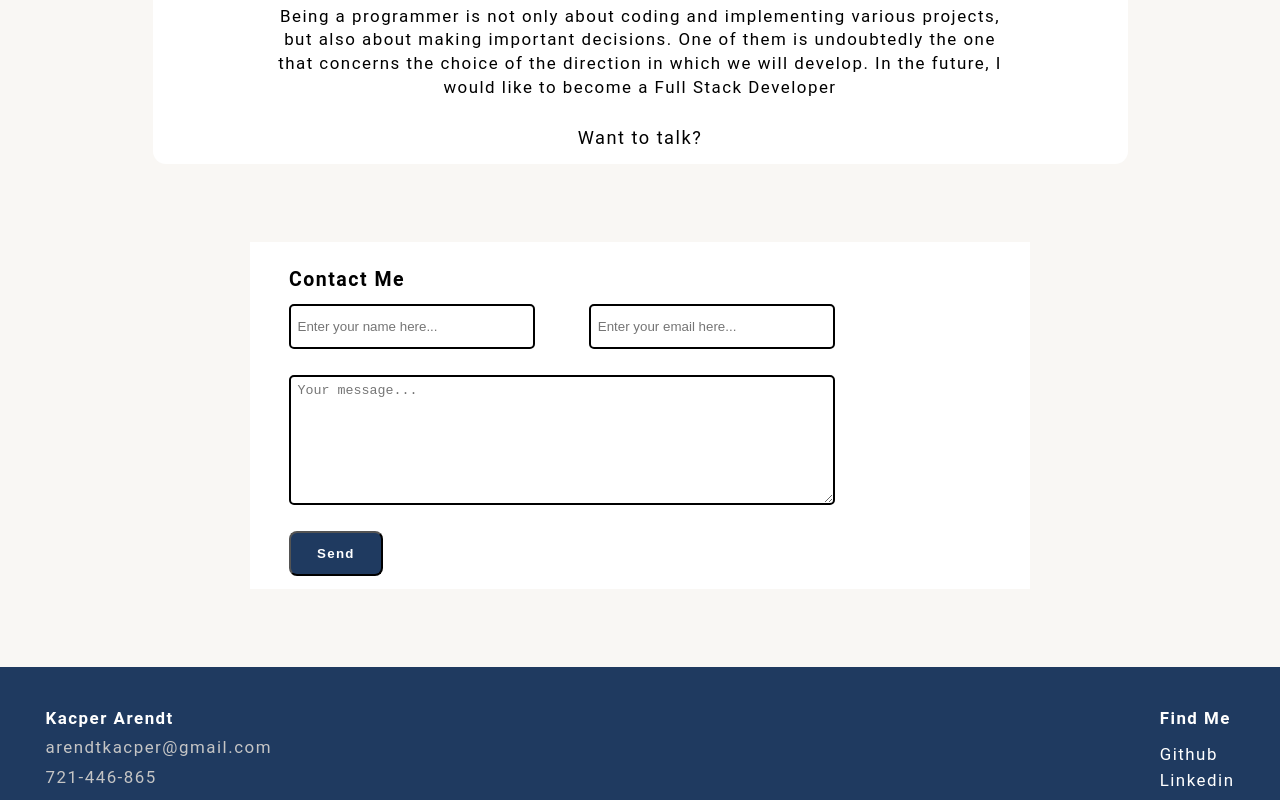
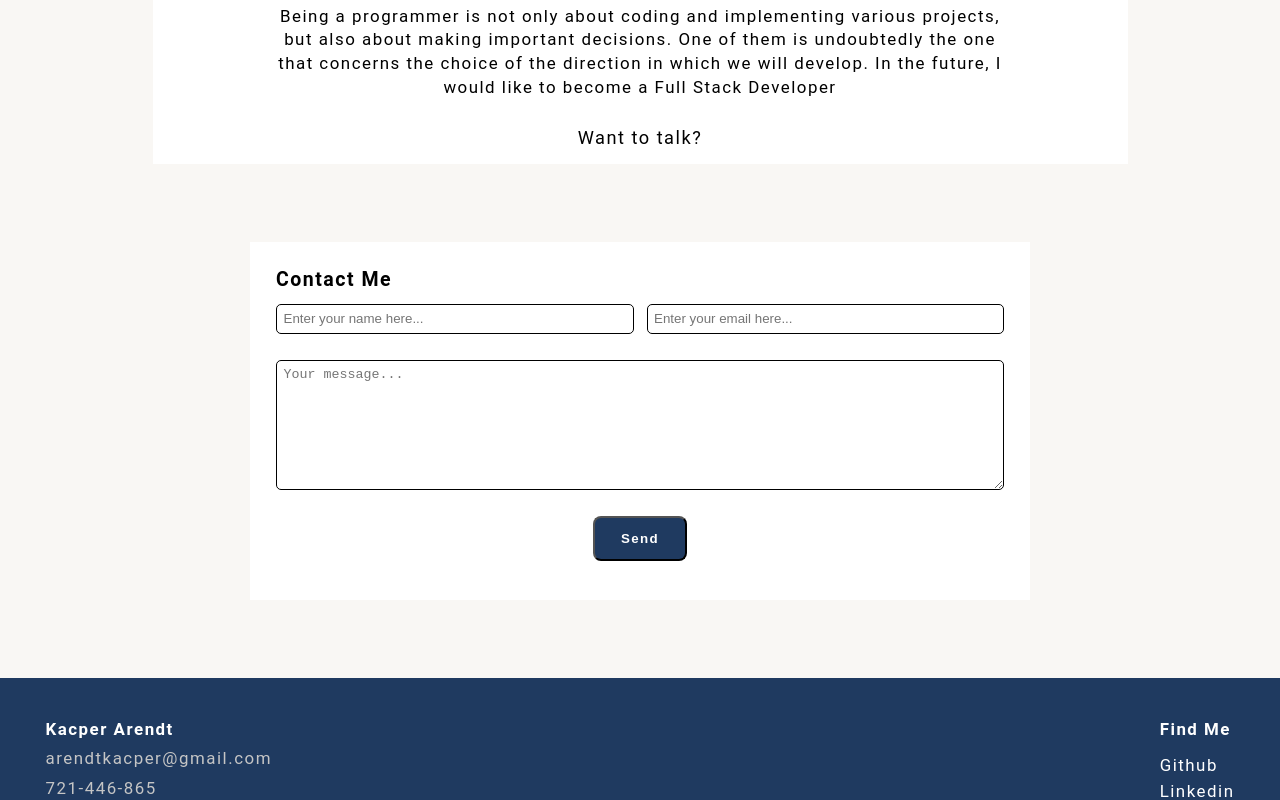
Before and after one commit to Kacper-Arendt/kacper-koduje, a React (Create React App) app: page / in a window 1280 px wide. Shown: the part 3487-4287 px from the top of the page. Built offline with nearby package versions, Linux system fonts and the light colour scheme; no server answers.

Commit message:
feat fix contact me component

```diff
--- a/src/App.tsx
+++ b/src/App.tsx
@@ -1,6 +1,5 @@
 import React from 'react';
 import styled, {createGlobalStyle} from 'styled-components';
-
 import {About, Skills, Contact, Footer, Header, Projects, Menu} from "./components/Componets";
 import {device} from './Models/MediaQueries';
 
@@ -50,7 +49,7 @@ export function App() {
                 <Header/>
                 <About/>
                 <Skills/>
-                {<Projects/>}
+                <Projects/>
                 <Contact/>
                 <Footer/>
             </Wrapper>
--- a/src/components/Contact/AndThisIsJustBeginning.tsx
+++ b/src/components/Contact/AndThisIsJustBeginning.tsx
@@ -2,17 +2,19 @@ import styled from "styled-components";
 import {device} from "../../Models/MediaQueries";
 
 const StyledDiv = styled.div`
+  display: flex;
+  flex-direction: column;
+  align-items: center;
+  justify-content: center;
+
   width: 100%;
   max-width: 60rem;
   margin: 3rem;
   padding: 2rem 1rem 0;
+
+  text-align: center;
   background-color: white;
-  display: flex;
-  flex-direction: column;
-
-  place-items: center;
   color: black;
-  text-align: center;
 
   h3 {
     font-size: 2rem;
@@ -35,26 +37,20 @@ const StyledDiv = styled.div`
     width: 80%;
     margin: 0 auto;
   }
-}
-  @media${device.laptop}{
-  border-radius: 1rem;
-}
-
-@media${device.laptopL} {
+} @media${device.laptopL} {
   max-width: 100rem;
 }
-`
+`;
 
 export const AndThisIsJustBeginning = () => {
     return (
         <StyledDiv>
-            <div>
-                <h3>And this is just the beginning</h3>
-                <p>Being a programmer is not only about coding and implementing various projects, but also about making
-                    important decisions. One of them is undoubtedly the one that concerns the choice of the direction
-                    in which we will develop. In the future, I would like to become a Full Stack Developer</p>
-                <p>Want to talk?</p>
-            </div>
+            <h3>And this is just the beginning</h3>
+            <p>Being a programmer is not only about coding and implementing various projects, but also about making
+                important decisions. One of them is undoubtedly the one that concerns the choice of the direction
+                in which we will develop. In the future, I would like to become a Full Stack Developer
+            </p>
+            <p>Want to talk?</p>
         </StyledDiv>
     )
 }
--- a/src/components/Contact/Contact.tsx
+++ b/src/components/Contact/Contact.tsx
@@ -7,103 +7,85 @@ import {device} from "../../Models/MediaQueries";
 import {AndThisIsJustBeginning} from "./AndThisIsJustBeginning";
 
 const Wrapper = styled(StyledWrapper)`
-    margin: 3rem 0;
-`
+  margin: 3rem 0;
+`;
 
-const Div = styled.div`
+const Form = styled.form`
+  display: flex;
+  flex-direction: column;
+  align-items: center;
+  justify-content: center;
+  column-gap: 1rem;
+
   width: 80%;
   max-width: 60rem;
   margin: 3rem;
-  padding: 2rem 0 0;
+  padding: 2rem;
   background-color: white;
-  display: flex;
-  flex-direction: column;
-  place-items: center;
+
+  input, textarea {
+    outline: none;
+    border-radius: 5px;
+    margin: 1rem 0;
+    padding: .5rem;
+    border: 1px solid black;
+
+    :active, :focus {
+      border: 1px solid orange;
+    }
+  }
 
   h3 {
-    color: black;
+    flex: 1 100%;
+    margin: 0;
     text-align: start;
     font-size: 1.5rem;
+    color: black;
+  }
+
+  span {
+    margin: 1rem 0 0;
+    text-align: center;
+    color: black;
   }
 
 @media${device.tablet} {
   flex-flow: row wrap;
-  place-items: flex-start;
 
   h3 {
     flex: 1 100%;
-    margin-left: 3rem;
+    align-self: start;
   }
-}
-`
-const Form = styled.form`
-  width: 100%;
-  display: flex;
-  flex-direction: column;
-  place-items: center;
-
-  input, textarea {
-    outline: none;
-    border-radius: 5px;
-
-    :hover {
-      transform: scale(1.01);
-    }
-
-    :active, :focus {
-      border: 2px solid orange;
-    }
-  }
-
-  span {
-    color: black;
-    margin: 1rem 0 0;
-    text-align: center;
-  }
-
-@media${device.tablet} {
-  width: 70%;
-  flex-flow: row wrap;
-  margin-left: 3rem;
 
   span {
     margin: 0 0 0 2rem;
     font-size: 1.3rem;
   }
 }
-`
+`;
+
 const TextArea = styled.textarea`
   width: 80%;
   height: 10rem;
-  margin: 1rem 0;
-  padding: .5rem;
-  overflow: hidden;
-  border: 1px solid black;
 
 @media${device.tablet} {
   width: 100%;
   border: 2px solid black;
 }
-`
+`;
+
 const Input = styled.input`
+  flex: 1 45%;
   width: 80%;
   max-width: 40rem;
-  margin: 1rem 0;
-  padding: .5rem;
-  border: 1px solid black;
 
 @media${device.tablet} {
-  width: 45%;
   padding: 1rem .5rem;
   border: 2px solid black;
+}
+`;
 
-  :first-of-type {
-    margin-right: auto;
-  }
-}
-`
 const ButtonEl = styled.button`
-  place-self: center;
   margin: 1rem 0 .5rem;
   padding: 1rem 2rem;
   transition: all .4s;
@@ -129,18 +111,17 @@ const ButtonEl = styled.button`
   }
 
 @media${device.tablet} {
-  place-self: flex-start;
   margin: 1rem 0;
 }
-`
+`;
 
 export const Contact = () => {
     const [message, setMessage] = useState<string | null>();
     const [loading, setLoading] = useState(false);
 
-    const templateId = process.env["REACT_APP_TEMPLATE_ID"];
-    const userID = process.env["REACT_APP_USER_ID"];
-    const serviceID = process.env["REACT_APP_SERVICE_ID"];
+    const templateId = 'template_zz2fjrh';
+    const userID = 'user_7j4VonaUyBW8EtEvHomeP';
+    const serviceID = 'service_jlnr2zb';
 
     const handleSubmit = async (e: any): Promise<void> => {
         e.preventDefault();
@@ -163,18 +144,17 @@ export const Contact = () => {
 
     return (
         <Wrapper id="contact">
-            <AndThisIsJustBeginning />
-            <Div>
+            <AndThisIsJustBeginning/>
+            <Form onSubmit={handleSubmit}>
                 <h3>Contact Me</h3>
-                <Form onSubmit={handleSubmit}>
-                    <Input type="name" autoComplete="given-name" name="name" placeholder="Enter your name here..."/>
-                    <Input type="email" name='email' placeholder='Enter your email here...'/>
-                    <TextArea name='message' placeholder="Your message..."/>
-                    <ButtonEl>Send</ButtonEl>
-                    {loading && <span><Spinner/></span>}
-                    {message && <span>{message}</span>}
-                </Form>
-            </Div>
+                <Input type="name" autoComplete="given-name" name="name" placeholder="Enter your name here..."
+                       required/>
+                <Input type="email" name='email' placeholder='Enter your email here...' required/>
+                <TextArea name='message' placeholder="Your message..." required/>
+                <ButtonEl type='submit'>Send</ButtonEl>
+                {loading && <span><Spinner/></span>}
+                {message && <span>{message}</span>}
+            </Form>
         </Wrapper>
     )
 }
--- a/src/components/Footer.tsx
+++ b/src/components/Footer.tsx
@@ -6,6 +6,7 @@ const StyledFooter = styled.footer`
   flex-wrap: wrap;
   justify-content: space-between;
   align-items: baseline;
+
   margin-top: auto;
   padding: 2.5rem;
   background-color: #1F3A60;
@@ -17,8 +18,8 @@ const StyledFooter = styled.footer`
   }
 
 @media${device.tablet} {
+  padding: 2.5rem 3.5rem;
   font-size: 1.3rem;
-  padding: 2.5rem 3.5rem;
 }
 `
 
--- a/src/components/Skills.tsx
+++ b/src/components/Skills.tsx
@@ -5,15 +5,16 @@ import {StyledWrapper} from "./UI/Wrapper";
 
 const Wrapper = styled(StyledWrapper)`
   margin: 3rem 0;
-`
+`;
 
 const Div = styled.div`
-  margin: 1rem 0;
-  width: 80%;
-  max-width: 110rem;
   display: flex;
   flex-wrap: wrap;
   justify-content: center;
+
+  width: 80%;
+  max-width: 110rem;
+  margin: 1rem 0;
   background-color: white;
 
 
@@ -27,15 +28,16 @@ const Div = styled.div`
       margin-top: .5rem;
     }
   }
-`
+`;
 
 const IconContainer = styled.div`
   display: flex;
   flex-direction: column;
   text-align: center;
   justify-content: center;
+  align-items: center;
+
   width: 30%;
-  align-items: center;
 
   :hover {
     color: orange;
@@ -68,7 +70,7 @@ const IconContainer = styled.div`
   width: 25%;
   margin: 3rem 0;
 }
-`
+`;
 
 export const Skills = () => {
     return (
--- a/src/components/UI/Spinner.tsx
+++ b/src/components/UI/Spinner.tsx
@@ -43,14 +43,14 @@ const Span = styled.div`
       transform: scale(1.0);
     }
   }
-
-`
+`;
 
 export const Spinner = (): JSX.Element => {
     return (
-        <Span className="spinner">
-            <div></div>
-            <div></div>
-            <div></div>
-        </Span>);
+        <Span>
+            <div/>
+            <div/>
+            <div/>
+        </Span>
+    );
 }
```
Also changed, not shown: src/components/Header.tsx (+5 -5 lines).
